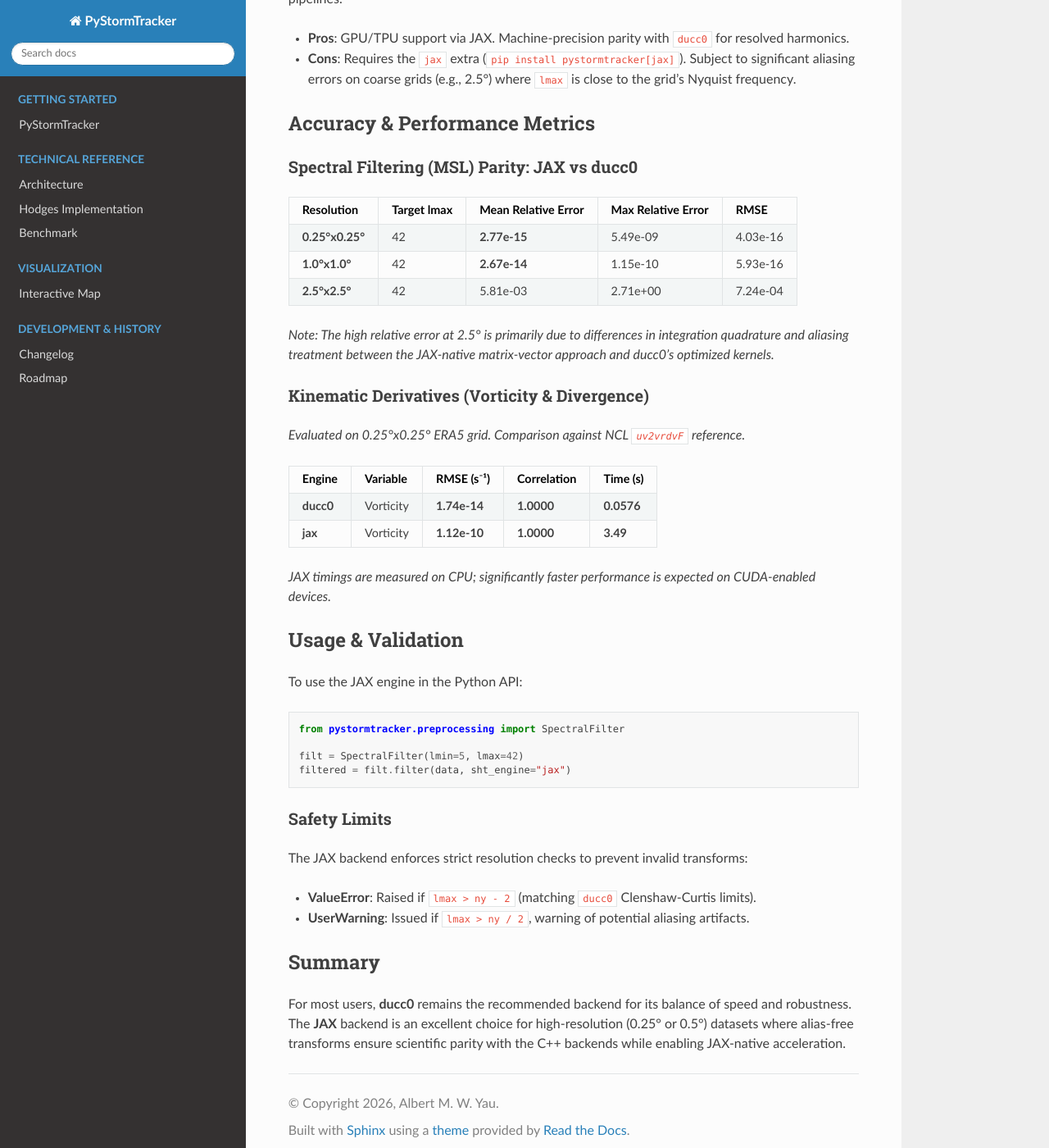
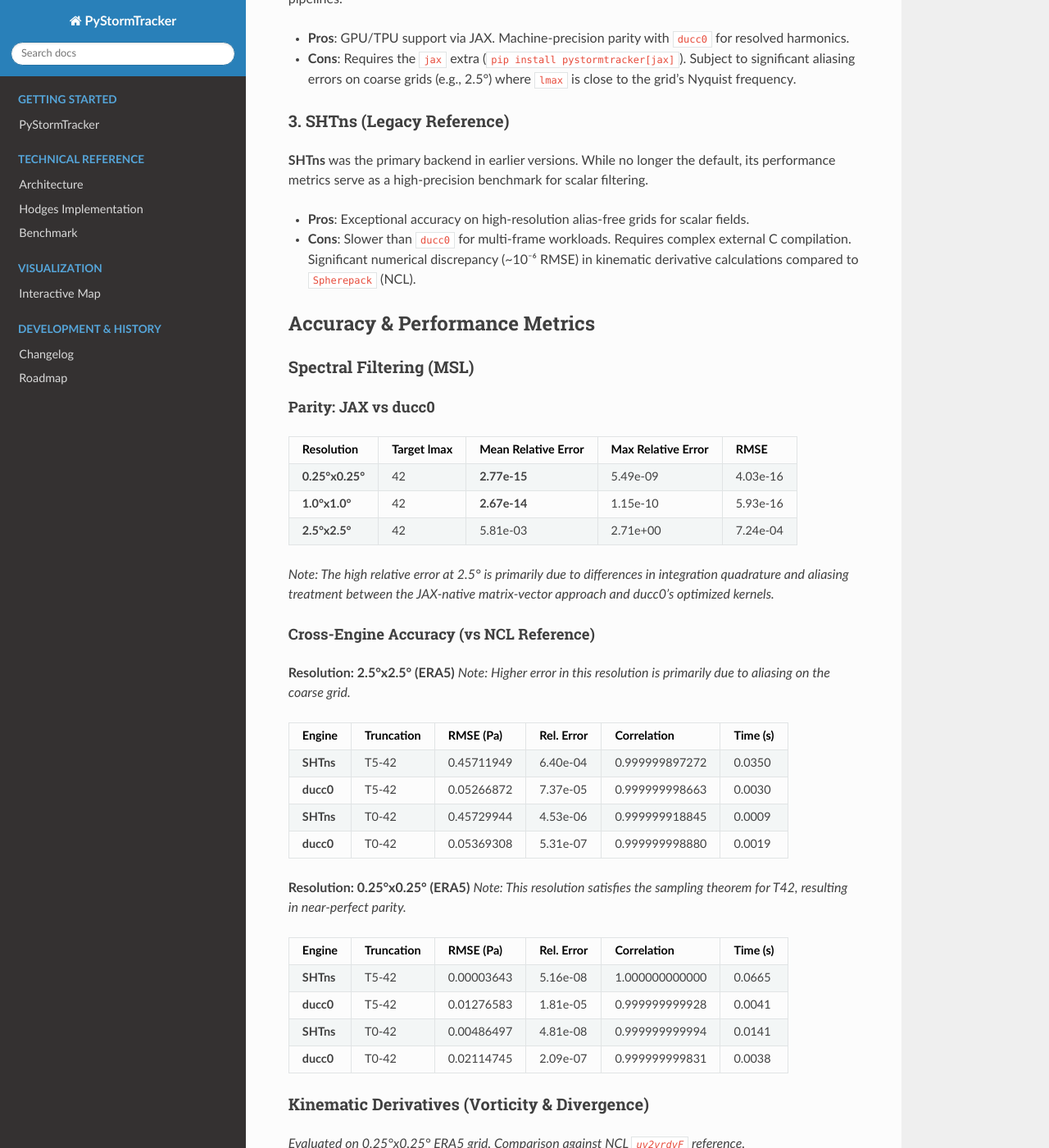
Before and after one commit to mwyau/PyStormTracker, a Sphinx documentation site: the page built from docs/spectral_accuracy.md, in a window 1280 px wide and 1400 px high, scrolled down 938 px. Shown: the whole window at 82% size. Built offline with Sphinx 7.4.7 and the Read the Docs theme 3.1.0, drawn with Linux system fonts in a browser that asks for light colours; some of the changed text lies outside the part shown.

Commit message:
docs: clarify SHTns exclusion due to kinematics discrepancies

````diff
--- a/docs/spectral_accuracy.md
+++ b/docs/spectral_accuracy.md
@@ -24,9 +24,17 @@ The **JAX** backend provides a JAX-native implementation of the SHT algorithms.
 *   **Pros**: GPU/TPU support via JAX. Machine-precision parity with `ducc0` for resolved harmonics.
 *   **Cons**: Requires the `jax` extra (`pip install pystormtracker[jax]`). Subject to significant aliasing errors on coarse grids (e.g., 2.5°) where `lmax` is close to the grid's Nyquist frequency.
 
+### 3. SHTns (Legacy Reference)
+**SHTns** was the primary backend in earlier versions. While no longer the default, its performance metrics serve as a high-precision benchmark for scalar filtering.
+
+*   **Pros**: Exceptional accuracy on high-resolution alias-free grids for scalar fields.
+*   **Cons**: Slower than `ducc0` for multi-frame workloads. Requires complex external C compilation. Significant numerical discrepancy (~10⁻⁶ RMSE) in kinematic derivative calculations compared to `Spherepack` (NCL).
+
 ## Accuracy & Performance Metrics
 
-### Spectral Filtering (MSL) Parity: JAX vs ducc0
+### Spectral Filtering (MSL)
+
+#### Parity: JAX vs ducc0
 
 | Resolution | Target lmax | Mean Relative Error | Max Relative Error | RMSE |
 | :--- | :--- | :--- | :--- | :--- |
@@ -36,32 +44,47 @@ The **JAX** backend provides a JAX-native implementation of the SHT algorithms.
 
 *Note: The high relative error at 2.5° is primarily due to differences in integration quadrature and aliasing treatment between the JAX-native matrix-vector approach and ducc0's optimized kernels.*
 
+#### Cross-Engine Accuracy (vs NCL Reference)
+
+**Resolution: 2.5°x2.5° (ERA5)**
+*Note: Higher error in this resolution is primarily due to aliasing on the coarse grid.*
+
+| Engine | Truncation | RMSE (Pa) | Rel. Error | Correlation | Time (s) |
+| :--- | :--- | :--- | :--- | :--- | :--- |
+| **SHTns** | T5-42 | 0.45711949 | 6.40e-04 | 0.999999897272 | 0.0350 |
+| **ducc0** | T5-42 | 0.05266872 | 7.37e-05 | 0.999999998663 | 0.0030 |
+| **SHTns** | T0-42 | 0.45729944 | 4.53e-06 | 0.999999918845 | 0.0009 |
+| **ducc0** | T0-42 | 0.05369308 | 5.31e-07 | 0.999999998880 | 0.0019 |
+
+**Resolution: 0.25°x0.25° (ERA5)**
+*Note: This resolution satisfies the sampling theorem for T42, resulting in near-perfect parity.*
+
+| Engine | Truncation | RMSE (Pa) | Rel. Error | Correlation | Time (s) |
+| :--- | :--- | :--- | :--- | :--- | :--- |
+| **SHTns** | T5-42 | 0.00003643 | 5.16e-08 | 1.000000000000 | 0.0665 |
+| **ducc0** | T5-42 | 0.01276583 | 1.81e-05 | 0.999999999928 | 0.0041 |
+| **SHTns** | T0-42 | 0.00486497 | 4.81e-08 | 0.999999999994 | 0.0141 |
+| **ducc0** | T0-42 | 0.02114745 | 2.09e-07 | 0.999999999831 | 0.0038 |
+
 ### Kinematic Derivatives (Vorticity & Divergence)
 *Evaluated on 0.25°x0.25° ERA5 grid. Comparison against NCL `uv2vrdvF` reference.*
 
 | Engine | Variable | RMSE (s⁻¹) | Correlation | Time (s) |
 | :--- | :--- | :--- | :--- | :--- |
+| **SHTns** | Vorticity | 9.05e-06 | 0.9899 | 0.1017 |
 | **ducc0** | Vorticity | **1.74e-14** | **1.0000** | **0.0576** |
 | **jax** | Vorticity | **1.12e-10** | **1.0000** | **3.49** |
 
 *JAX timings are measured on CPU; significantly faster performance is expected on CUDA-enabled devices.*
 
-## Usage & Validation
+## Impact of Polar Optimization (SHTns)
 
-To use the JAX engine in the Python API:
+For high-resolution grids (0.25°), disabling the polar optimization threshold (`polar_opt=0.0`) ensures maximum precision. A comparison with the default setting (`1e-10`) shows:
+- **Accuracy**: RMSE difference is negligible (~10⁻¹⁵ Pa).
+- **Performance**: The default setting is approximately 1.25% faster.
 
-```python
-from pystormtracker.preprocessing import SpectralFilter
-
-filt = SpectralFilter(lmin=5, lmax=42)
-filtered = filt.filter(data, sht_engine="jax")
-```
-
-### Safety Limits
-The JAX backend enforces strict resolution checks to prevent invalid transforms:
-- **ValueError**: Raised if `lmax > ny - 2` (matching `ducc0` Clenshaw-Curtis limits).
-- **UserWarning**: Issued if `lmax > ny / 2`, warning of potential aliasing artifacts.
+Disabling the optimization is recommended for cases where strict bit-wise parity with double-precision ground truth is required.
 
 ## Summary
 
-For most users, **ducc0** remains the recommended backend for its balance of speed and robustness. The **JAX** backend is an excellent choice for high-resolution (0.25° or 0.5°) datasets where alias-free transforms ensure scientific parity with the C++ backends while enabling JAX-native acceleration.
+For standard storm tracking applications, all engines are scientifically equivalent. **ducc0** is the recommended default for its balance of speed, robustness, and ease of installation. It also provides the highest parity with legacy `Spherepack` references for kinematics. The **JAX** backend is an excellent choice for high-resolution datasets where alias-free transforms ensure parity while enabling GPU acceleration. **SHTns** (with `polar_opt=0.0`) remains a high-precision benchmark for scalar fields, though it was passed over as the primary engine due to its numerical discrepancies in derivative calculations compared to standard meteorological tools.
````
